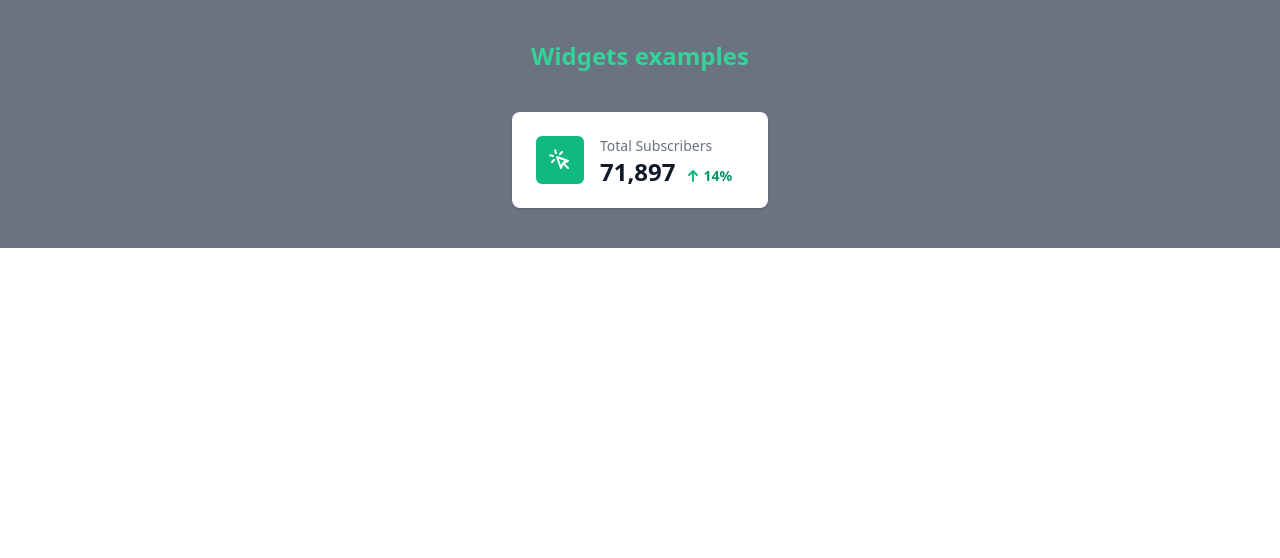
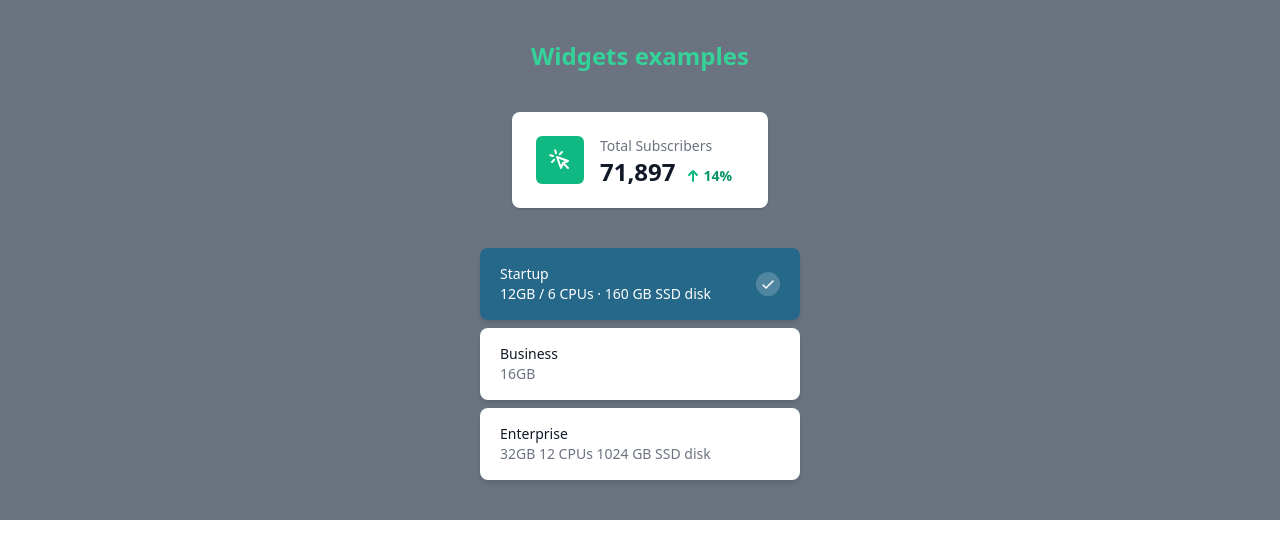
Before and after one commit to jllopiz90/Widgets, a React (Create React App) app: page / in a window 1280 px wide. Shown: the top 558 px of the page. Built offline with nearby package versions, Linux system fonts and the light colour scheme.

Commit message:
Added RadioGroup component

```diff
--- a/package.json
+++ b/package.json
@@ -4,6 +4,7 @@
   "private": true,
   "dependencies": {
     "@craco/craco": "^6.1.2",
+    "@headlessui/react": "^1.1.1",
     "@heroicons/react": "^1.0.1",
     "@testing-library/jest-dom": "^5.11.4",
     "@testing-library/react": "^11.1.0",
--- a/src/App.tsx
+++ b/src/App.tsx
@@ -1,5 +1,29 @@
 import StatsIndicator from './components/StatsIndicator';
 import { CursorClickIcon } from '@heroicons/react/outline'
+import RadioGroup from './components/RadioGroup';
+
+const plans = [
+  {
+    label: "Startup",
+    description: (
+        <>
+            <span>
+                12GB / 6 CPUs
+            </span>{" "}
+            <span aria-hidden="true">&middot;</span>{" "}
+            <span>160 GB SSD disk</span>
+        </>
+    ),
+  },
+  {
+    label: "Business",
+    description: "16GB",
+  },
+  {
+    label: "Enterprise",
+    description: "32GB 12 CPUs 1024 GB SSD disk",
+  },
+];
 
 function App() {
   return (
@@ -14,6 +38,12 @@ function App() {
           trend={{change: '14%', type: 'increase'}}
          />
       </div>
+      <div className="mt-10 w-80">
+        <RadioGroup
+          elements={plans}
+          srOnlyText="Server size"
+        />
+      </div>
     </div>
   );
 }
--- /dev/null
+++ b/src/components/RadioGroup.tsx
@@ -0,0 +1,99 @@
+import { useState } from "react";
+import { RadioGroup } from "@headlessui/react";
+
+interface GroupElement {
+  label?: string;
+  description?: string | JSX.Element;
+}
+
+interface RadioGroupProps {
+  elements: GroupElement[];
+  srOnlyText?: string;
+  activeBgColor?: string;
+  verticalRemPadding?: number;
+  horizontalRemPadding?: number;
+}
+
+const CheckIcon = (props: any) => (
+  <svg viewBox="0 0 24 24" fill="none" {...props}>
+    <circle cx={12} cy={12} r={12} fill="#fff" opacity="0.2" />
+    <path
+      d="M7 13l3 3 7-7"
+      stroke="#fff"
+      strokeWidth={1.5}
+      strokeLinecap="round"
+      strokeLinejoin="round"
+    />
+  </svg>
+);
+
+export function RadioGroupComponent({ elements, srOnlyText, activeBgColor = 'bg-royal-blue-500', verticalRemPadding = 0, horizontalRemPadding = 0 }: RadioGroupProps) {
+  const [selected, setSelected] = useState(elements[0]);
+
+  return (
+    <div className={`w-full px-${horizontalRemPadding} py-${verticalRemPadding}`}>
+      <div className="w-full max-w-md mx-auto">
+        <RadioGroup value={selected} onChange={setSelected}>
+          {srOnlyText && (
+            <RadioGroup.Label className="sr-only">{srOnlyText}</RadioGroup.Label>
+          )}
+          <div className="space-y-2">
+            {elements.map((element) => (
+              <RadioGroup.Option
+                key={element.label}
+                value={element}
+                className={({ active, checked }) =>
+                  `${
+                    active
+                      ? `ring-2 ring-offset-2 ring-offset-light-blue-300 ring-white ring-opacity-60 ${activeBgColor}`
+                      : ""
+                  }
+                  ${
+                    checked
+                      ? "bg-light-blue-900 bg-opacity-75 text-white bg-royal-blue-500"
+                      : "bg-white"
+                  }
+                    relative rounded-lg shadow-md px-5 py-4 cursor-pointer flex focus:outline-none`
+                }
+              >
+                {({ active, checked }) => (
+                  <>
+                    <div className="flex items-center justify-between w-full">
+                      <div className="flex items-center">
+                        <div className="text-sm">
+                          <RadioGroup.Label
+                            as="p"
+                            className={`font-medium  ${
+                              checked ? "text-white" : "text-gray-900"
+                            }`}
+                          >
+                            {element.label}
+                          </RadioGroup.Label>
+                          <RadioGroup.Description
+                            as="span"
+                            className={`inline ${
+                              checked ? "text-light-blue-100" : "text-gray-500"
+                            }`}
+                          >
+                            <span>{element.description}</span>{" "}
+                          </RadioGroup.Description>
+                        </div>
+                      </div>
+                      {checked && (
+                        <div className="flex-shrink-0 text-white">
+                          <CheckIcon className="w-6 h-6" />
+                        </div>
+                      )}
+                    </div>
+                  </>
+                )}
+              </RadioGroup.Option>
+            ))}
+          </div>
+        </RadioGroup>
+      </div>
+    </div>
+  );
+}
+
+export default RadioGroupComponent;
--- a/src/components/StatsIndicator.tsx
+++ b/src/components/StatsIndicator.tsx
@@ -1,5 +1,5 @@
 import { ArrowSmDownIcon, ArrowSmUpIcon } from "@heroicons/react/solid";
-
+import { classNames } from '../utils/utils';
 interface Trend {
   type: "increase" | "decrease";
   change: string;
@@ -13,10 +13,6 @@ interface StatsIndicatorProps {
   iconColor?: string;
   trend?: Trend;
   change?: string;
-}
-
-function classNames(...classes: string[]) {
-  return classes.filter(Boolean).join(" ");
 }
 
 const StatsIndicator = ({ name, stat, icon: Icon, trend, iconColor = '#ffffff', iconBGColorClass = "bg-indigo-500" }: StatsIndicatorProps) => {
--- /dev/null
+++ b/src/utils/utils.ts
@@ -0,0 +1,3 @@
+export function classNames(...classes: string[]) {
+  return classes.filter(Boolean).join(" ");
+}
--- a/tailwind.config.js
+++ b/tailwind.config.js
@@ -2,7 +2,21 @@ module.exports = {
   purge: ['./src/**/*.{js,jsx,ts,tsx}', './public/index.html'],
   darkMode: false, // or 'media' or 'class'
   theme: {
-    extend: {},
+    extend: {
+      colors: {
+        'royal-blue': {
+          100: '#79c3e6',
+          200: '#2897ca',
+          300: '#1e80ad',
+          400: '#1b749e',
+          500: '#0F658D',
+          600: '#5D67CE',
+          700: '#125f83',
+          800: '#0d5170',
+          900: '#10445c',
+        }
+      }
+    },
   },
   variants: {
     extend: {},
```
Also changed, not shown: 2 other files (tests, documents, lock files or other folders).
